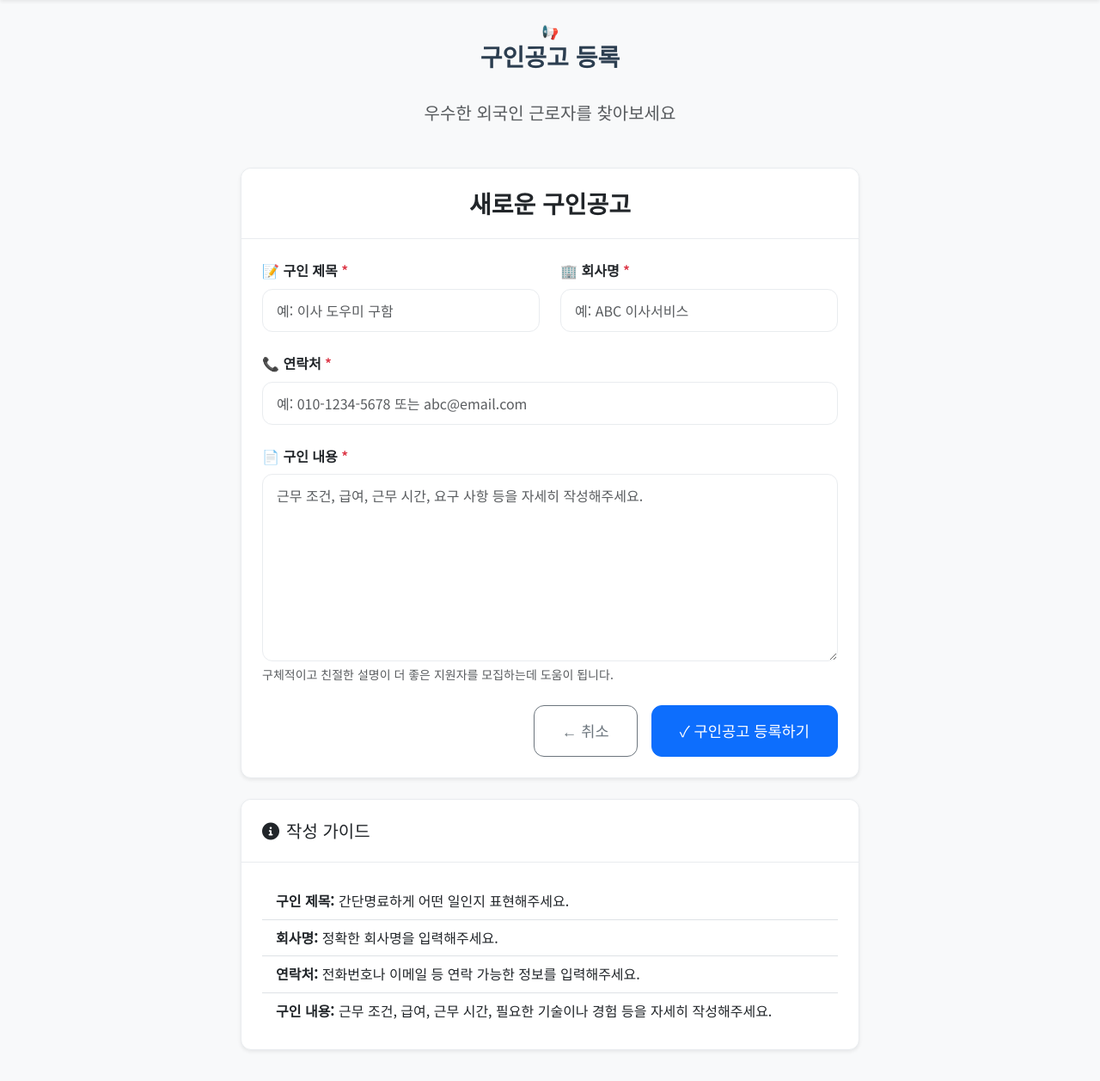
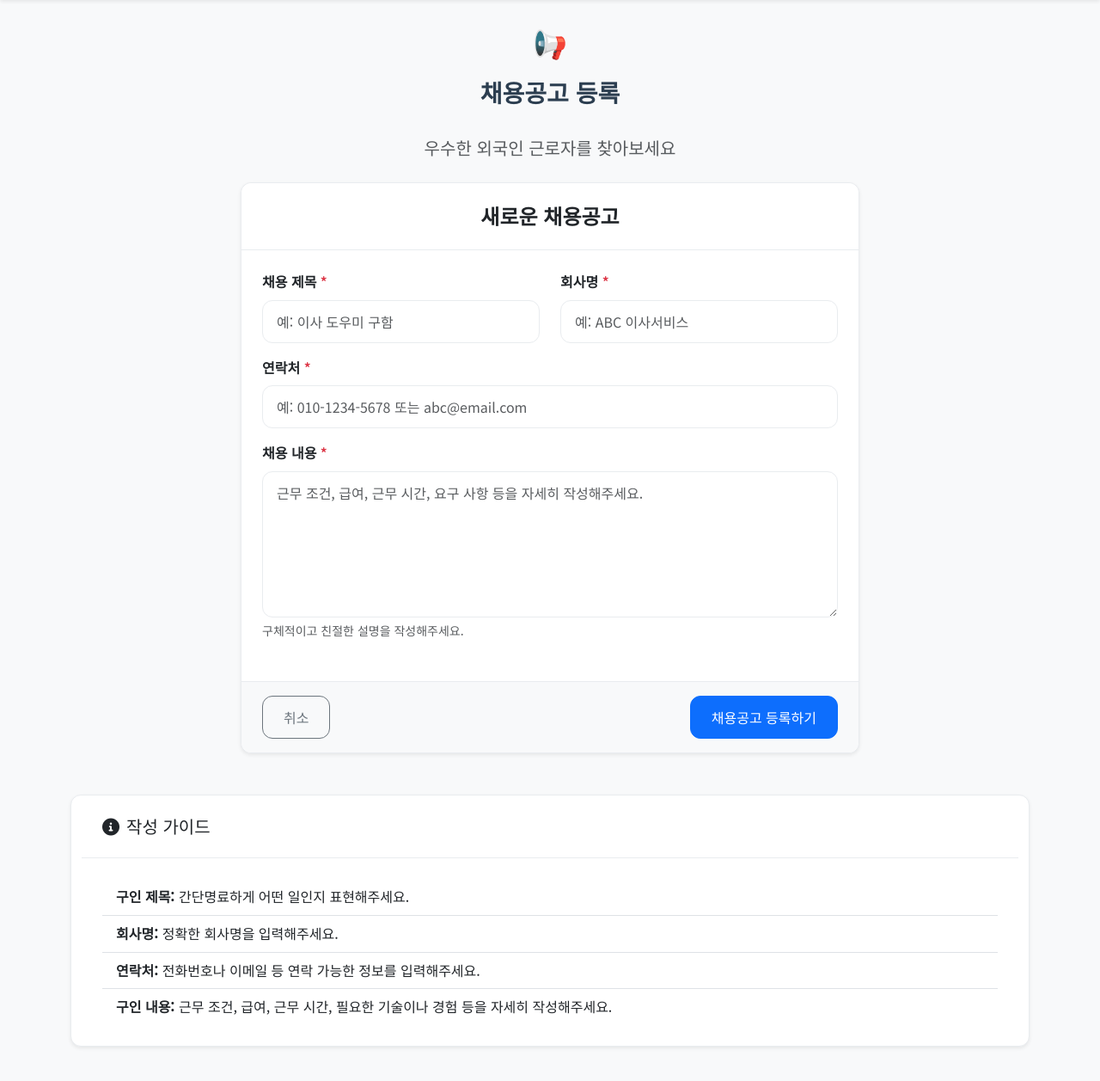
Before and after one commit to chunja07/MovingBridge, a Flask app: page /job/new in a window 1280 px wide. Shown: the part 83-1340 px from the top of the page at 86% size. Run offline with Flask 3, Linux system fonts and the light colour scheme.

Commit message:
Update job posting form with Korean labels and modern styling
Refactors job_new.html template for Bootstrap 5, Korean labels, and improved styling with updated form elements.

Replit-Commit-Author: Agent
Replit-Commit-Session-Id: 8dc711fc-0993-4390-8cb7-8ea67530e4a1
Replit-Commit-Screenshot-Url: https://storage.googleapis.com/screenshot-production-us-central1/f03fd319-b2ac-458b-ba6e-ce1261aad4c0/dc2221b1-ffe2-4db8-8a11-0fb5f34ccb5c.jpg

```diff
--- a/templates/job_new.html
+++ b/templates/job_new.html
@@ -1,64 +1,66 @@
 {% extends "base.html" %}
 
-{% block title %}구인공고 등록 - 이사업체 구인 커뮤니티{% endblock %}
+{% block title %}채용공고 등록 - 무빙브릿지{% endblock %}
 
 {% block content %}
 <div class="container">
     <div class="row justify-content-center">
         <div class="col-lg-8">
-            <div class="text-center mb-5">
-                <div class="icon-large">📢</div>
-                <h1 class="section-title">구인공고 등록</h1>
+            <div class="text-center mb-4">
+                <div class="post-card-icon text-primary mb-3">📢</div>
+                <h1 class="section-title">채용공고 등록</h1>
                 <p class="lead text-muted">우수한 외국인 근로자를 찾아보세요</p>
             </div>
 
             <div class="card">
-                <div class="card-header text-center">
-                    <h3 class="mb-0 fw-bold">새로운 구인공고</h3>
+                <div class="card-header">
+                    <h4 class="mb-0 fw-bold text-center">새로운 채용공고</h4>
                 </div>
+                <form method="POST">
                     <div class="card-body">
-                <form method="POST">
                         <div class="row">
-                        <div class="col-md-6 mb-4">
+                            <div class="col-md-6 mb-3">
                                 <label for="title" class="form-label fw-semibold">
-                                📝 구인 제목 <span class="text-danger">*</span>
+                                    채용 제목 <span class="text-danger">*</span>
                                 </label>
-                            <input type="text" class="form-control form-control-lg" id="title" name="title"
+                                <input type="text" class="form-control" id="title" name="title"
                                        placeholder="예: 이사 도우미 구함" required>
                             </div>
-                        <div class="col-md-6 mb-4">
+                            <div class="col-md-6 mb-3">
                                 <label for="company" class="form-label fw-semibold">
-                                🏢 회사명 <span class="text-danger">*</span>
+                                    회사명 <span class="text-danger">*</span>
                                 </label>
-                            <input type="text" class="form-control form-control-lg" id="company" name="company"
+                                <input type="text" class="form-control" id="company" name="company"
                                        placeholder="예: ABC 이사서비스" required>
                             </div>
                         </div>
 
-                    <div class="mb-4">
+                        <div class="mb-3">
                             <label for="contact" class="form-label fw-semibold">
-                            📞 연락처 <span class="text-danger">*</span>
+                                연락처 <span class="text-danger">*</span>
                             </label>
-                        <input type="text" class="form-control form-control-lg" id="contact" name="contact"
+                            <input type="text" class="form-control" id="contact" name="contact"
                                    placeholder="예: 010-1234-5678 또는 abc@email.com" required>
                         </div>
 
                         <div class="mb-4">
                             <label for="description" class="form-label fw-semibold">
-                            📄 구인 내용 <span class="text-danger">*</span>
+                                채용 내용 <span class="text-danger">*</span>
                             </label>
-                        <textarea class="form-control" id="description" name="description" rows="8"
+                            <textarea class="form-control" id="description" name="description" rows="6"
                                       placeholder="근무 조건, 급여, 근무 시간, 요구 사항 등을 자세히 작성해주세요." required></textarea>
-                        <div class="form-text">구체적이고 친절한 설명이 더 좋은 지원자를 모집하는데 도움이 됩니다.</div>
+                            <div class="form-text">구체적이고 친절한 설명을 작성해주세요.</div>
                         </div>
-
-                    <div class="d-grid gap-3 d-md-flex justify-content-md-end">
-                        <a href="{{ url_for('index') }}" class="btn btn-outline-secondary btn-lg">
-                            ← 취소
+                    </div>
+                    <div class="card-footer">
+                        <div class="d-flex justify-content-between">
+                            <a href="{{ url_for('index') }}" class="btn btn-outline-secondary">
+                                취소
                             </a>
-                        <button type="submit" class="btn btn-primary btn-lg">
-                            ✓ 구인공고 등록하기
+                            <button type="submit" class="btn btn-primary">
+                                채용공고 등록하기
                             </button>
+                        </div>
                     </div>
                 </form>
             </div>
```
Lines whose indentation alone changed are shown as unchanged.
